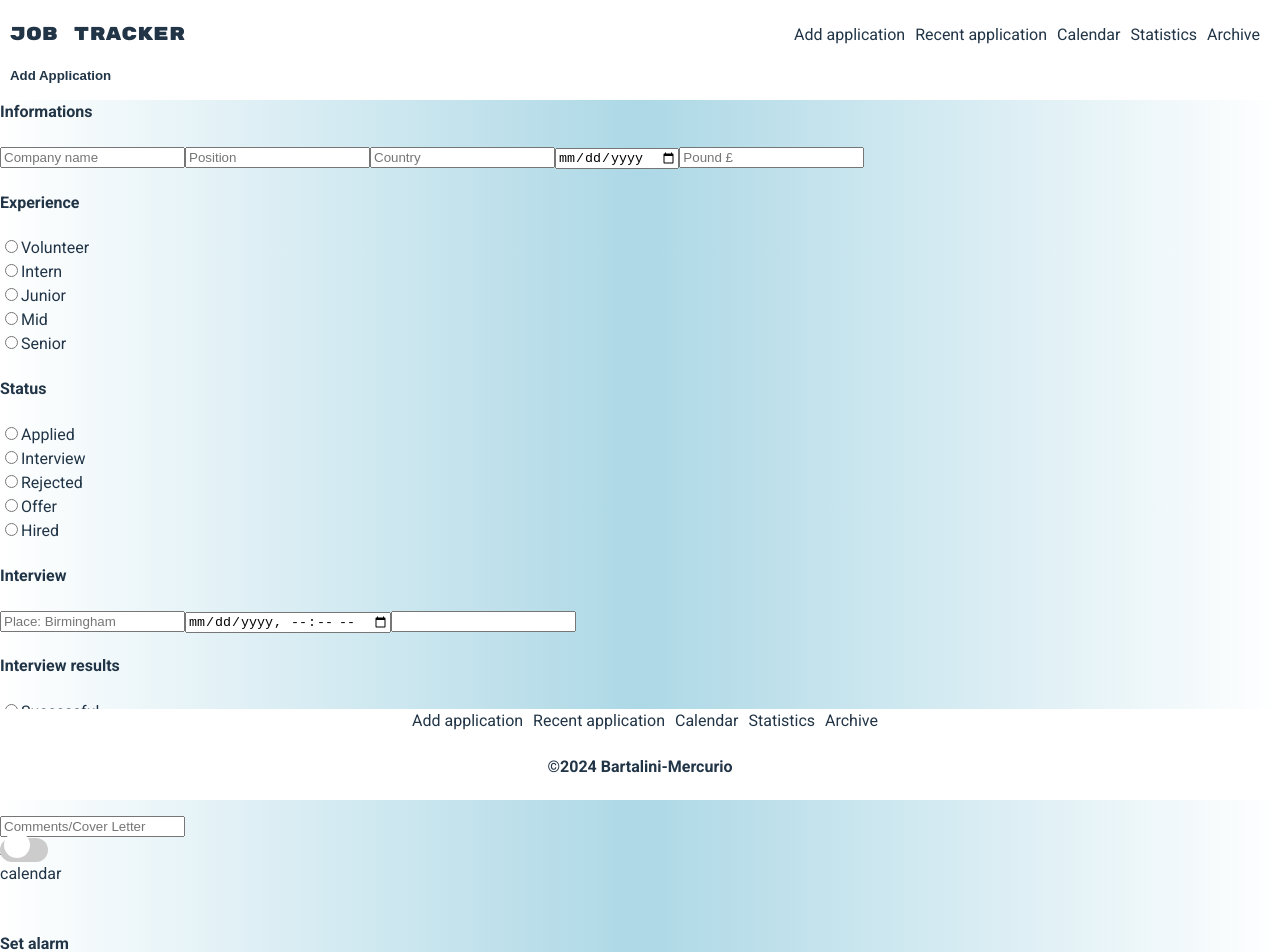
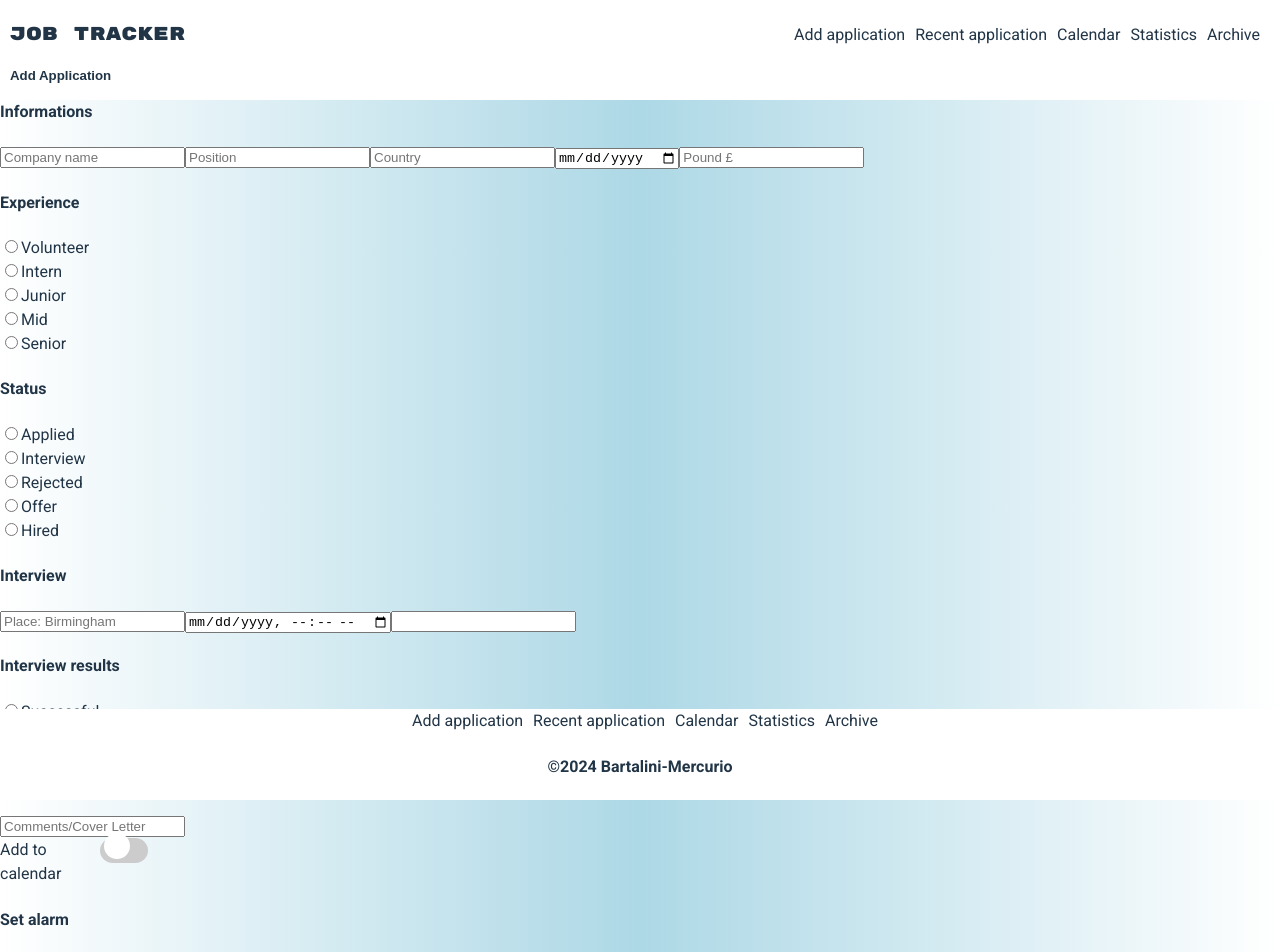
Before and after one commit to StefaniaMerc/Job-Tracker, a React (Vite) app: page /AddApplication in a window 1280 px wide. Shown: the top 952 px of the page. Built offline with nearby package versions, Linux system fonts and the light colour scheme.

Commit message:
Add files via upload

```diff
--- a/src/App.css
+++ b/src/App.css
@@ -78,28 +78,33 @@ ul {
   list-style: none;
 }
 
+.AddApp{
+  background-color: white;
+}
+
 /* The switch - the box around the slider */
 .switch {
+
+  margin-right: 0;
   position: relative;
   display: inline-block;
   width: 48px;
-  height: 24px;
+  height: 25px;
 }
 
 /* Hide default HTML checkbox */
 .switch input {
-  opacity: 0;
-  width: 0;
-  height: 0;
+  display: none;
 }
 
 /* The slider */
 .slider {
-  position: absolute;
+  position:absolute;
   cursor: pointer;
+  display: inline-block;
   top: 0;
-  left: 0;
-  right: 0;
+  left: 100px;
+  right: -100px;
   bottom: 0;
   background-color: #ccc;
   -webkit-transition: .4s;
@@ -123,7 +128,7 @@ input:checked + .slider {
 }
 
 input:focus + .slider {
-  box-shadow: 0 0 1px #2196F3;
+  box-shadow: 0 0 1px darkgoldenrod;
 }
 
 input:checked + .slider:before {
@@ -196,7 +201,6 @@ input:checked + .slider:before {
     max-width: 320px;
     position: absolute;
     top: 0;
-    /* left:25px; */
     margin-top: 100px;
     display: flex;
     flex-direction: column;
@@ -234,7 +238,6 @@ input:checked + .slider:before {
 .mob-menu li {
 
   Width:270px;
-  /* Height:240px; */
   Top:221px;
   Left:21px;
   font-size: 17px;
@@ -275,14 +278,10 @@ hr.solid {
   margin-left: 50%;
   margin-right: 50%;
   background-color: #bfe1e1;
-  height: 333px;
+  height: fit-content;
   max-height: 620px;
   width: 100%;
   max-width: 400px;
-  /* position: absolute;
-  top: 0; */
-  /* left:25px; */
-  /* margin-top: 100px; */
   display: flex;
   flex-direction: column;
   justify-content:left;
@@ -290,8 +289,6 @@ hr.solid {
   text-align: left;
   font-size: 13px;
   border-radius: 12px;
-  /* left: 50%; */
-  /* transform: translateX(-50%); */
 }
 
 .card-title{
@@ -307,7 +304,9 @@ hr.solid {
 
 .sub-card{
   background-color: white;
-  height: 239px;
+  height: fit-content;
+  margin-top: 5px;
+  margin-bottom: 5px;
   margin-left: 10px;
   margin-right: 10px;
   border-radius: 12px;
@@ -320,11 +319,6 @@ hr.solid {
   margin-top: 5px;
   margin-left: 5px;
   Width:270px;
-  /* Top:188px;
-  Left:21px; */
-  /* Height:240px; */
-  /* Top:221px;
-  Left:21px;  */
   font-size: 17px;
   padding-top: 12px;
   padding-left: 18px;
@@ -337,8 +331,6 @@ hr.solid {
   list-style: none;
   margin-top: 40px;
   margin-left: 20px;
-  /* Width:270px;
-  Height:370px; */
   Top:188px;
   Left:21px;
 
@@ -354,19 +346,13 @@ hr.solid {
   float: right;
   display: block;
   margin-right: 50%;
-  /* margin-top: 20px; */
 }
 
 .label-input{
-  /* margin-top: 20px;
-  margin-left: 5px;
-  margin-bottom: 10px; */
   font-size: 17px;
   font-family: "Roboto", sans-serif;
   font-weight: 400;
   font-style: normal;
-  /* position: absolute; */
-
 }
 
 .des-footer{
```
